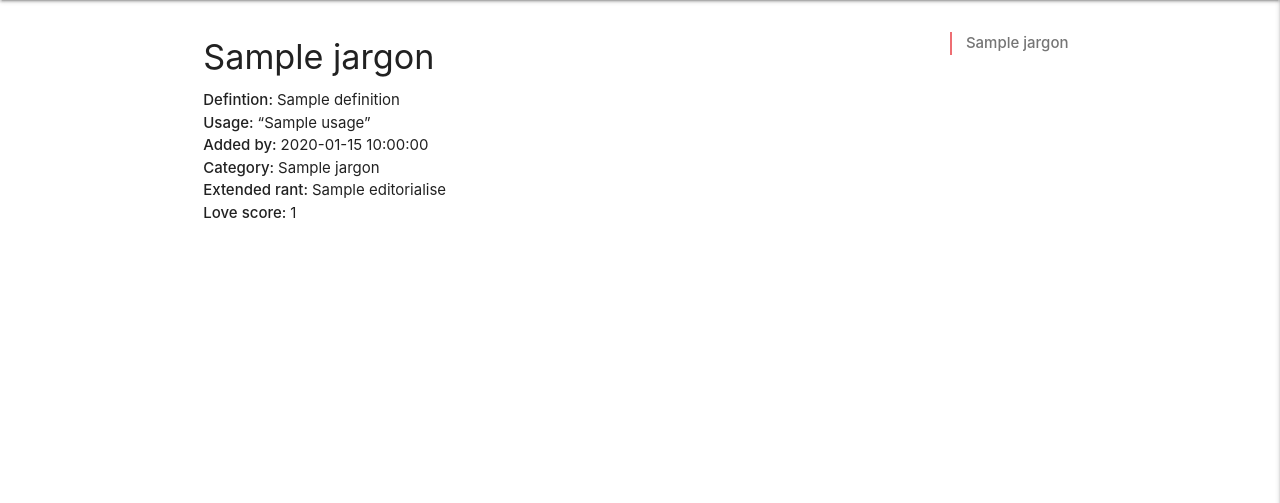
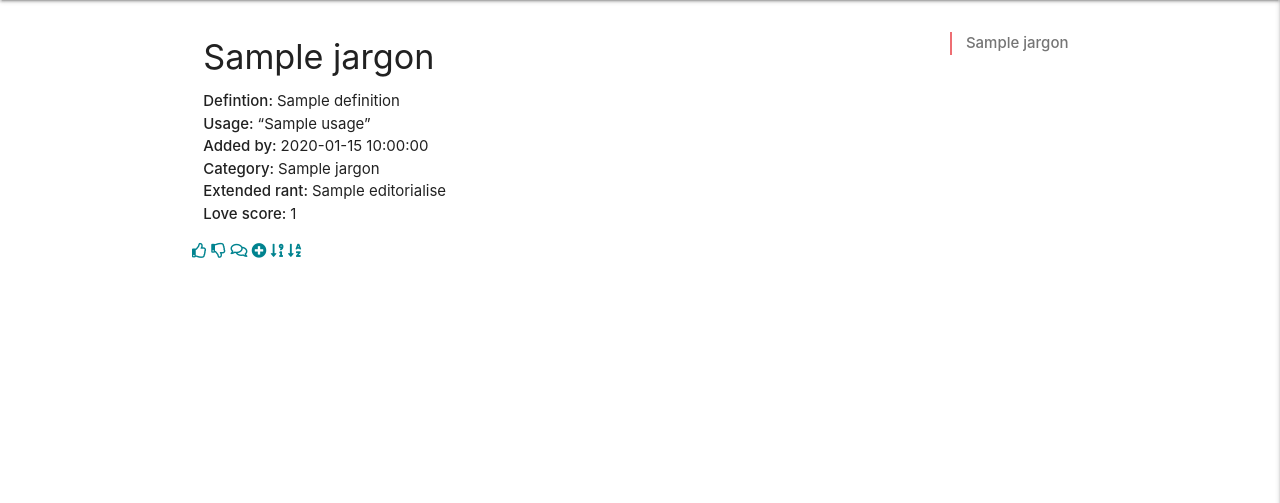
Before and after one commit to dandavies23/jargon-unchained, a Flask app: page / in a window 1280 px wide. Shown: the part 64-567 px from the top of the page. Run offline with Flask 2, Linux system fonts and the light colour scheme; a database or web service that is not in the repository returns one stand-in record (values such as "Sample title"); some libraries are stand-ins or nearby versions.

Commit message:
Add favicon buttons to dictionary entries

```diff
--- a/templates/jargon.html
+++ b/templates/jargon.html
@@ -5,12 +5,21 @@
             <div class="col s12 m9 l10">
                 <div id="{{ entry.jargon_name }}" class="section scrollspy">
                     <h4>{{ entry.jargon_name }}</h4>
-                        <strong>Defintion: </strong>{{ entry.definition }}<br>
+                        <p><strong>Defintion: </strong>{{ entry.definition }}<br>
                         <strong>Usage: </strong>&ldquo;{{ entry.usage }}&rdquo;<br>
                         <strong>Added by: </strong> {{ entry.created_by }}<br>
                         <strong>Category: </strong>{{ entry.category_name }}<br>
                         <strong>Extended rant: </strong>{{ entry.editorialise }}<br>
-                        <strong>Love score: </strong>{{ entry.love_percent }}<br>
+                        <strong>Love score: </strong>{{ entry.love_percent }}<br></p>
+                        <div class="row col-12 text-center cyan-text text-darken-3">
+                            <i class="far fa-thumbs-up"></i>
+                            <i class="far fa-thumbs-down"></i>
+                            <i class="far fa-comments"></i>
+                            <i class="fas fa-plus-circle"></i>
+                            <i class="fas fa-sort-numeric-down-alt"></i>
+                            <i class="fas fa-sort-alpha-down"></i>
+
+                        </div>
                 </div>
             </div>
                 {% endfor %}
```
